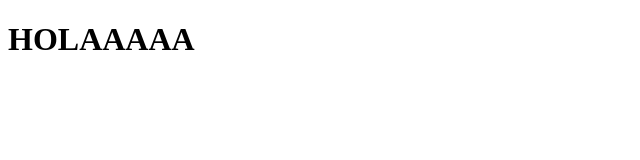
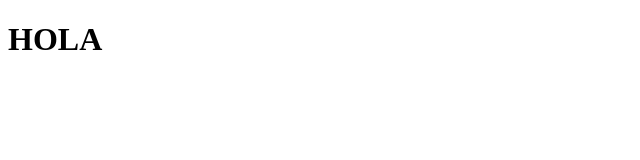
Before and after one commit to magofo/clase-2-3.4.25, a plain HTML site: page index.html in a window 1280 px wide. Shown: the whole page, without its empty margins (0-640 px from the left). Drawn offline with Linux system fonts and the light colour scheme.

Commit message:
Update index.html
cambie el HOLAAAAA por HOLA

```diff
--- a/index.html
+++ b/index.html
@@ -7,7 +7,7 @@
 </head>
 <body>
 
-<h1>HOLAAAAA</h1>
+<h1>HOLA</h1>
 
 </body>
 </html>
```
